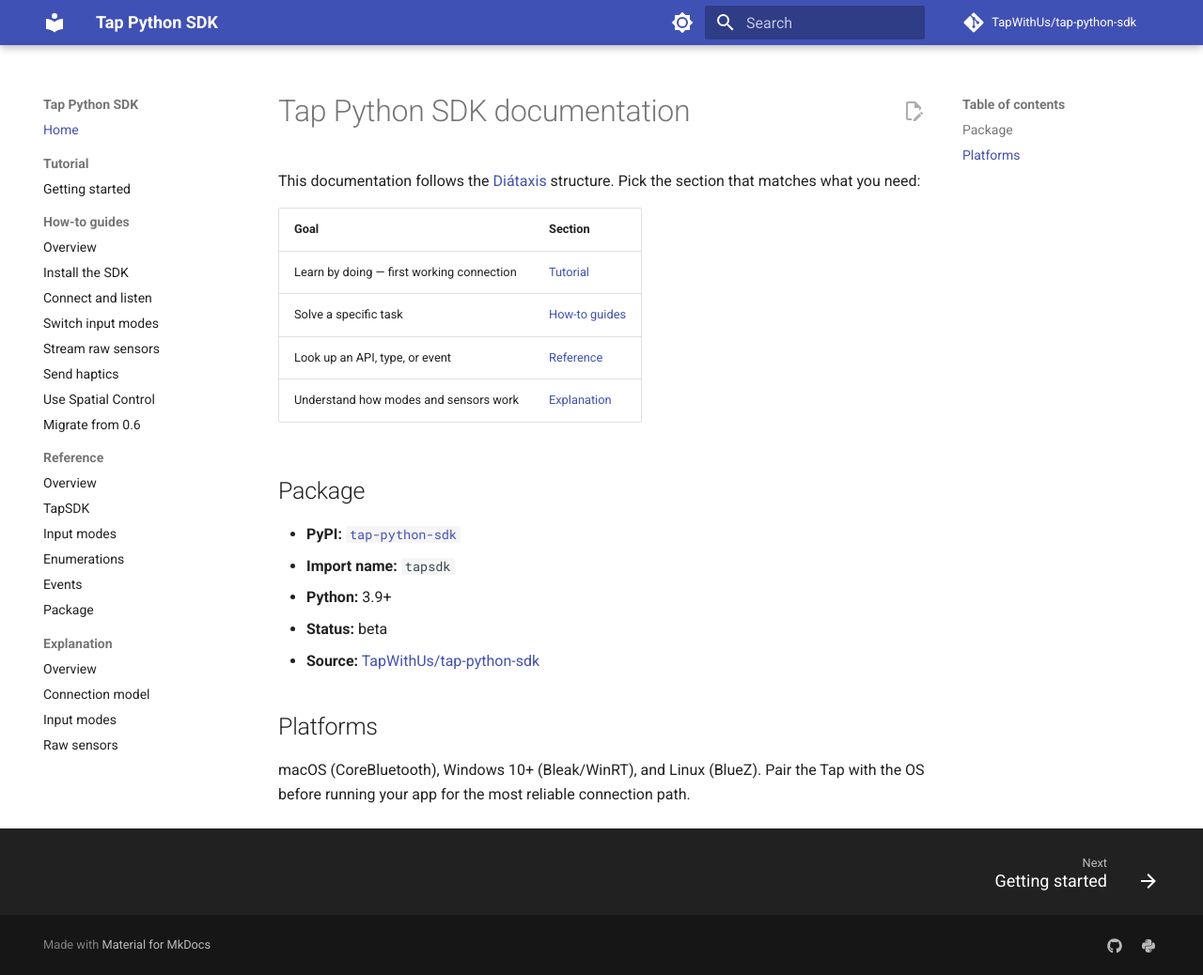
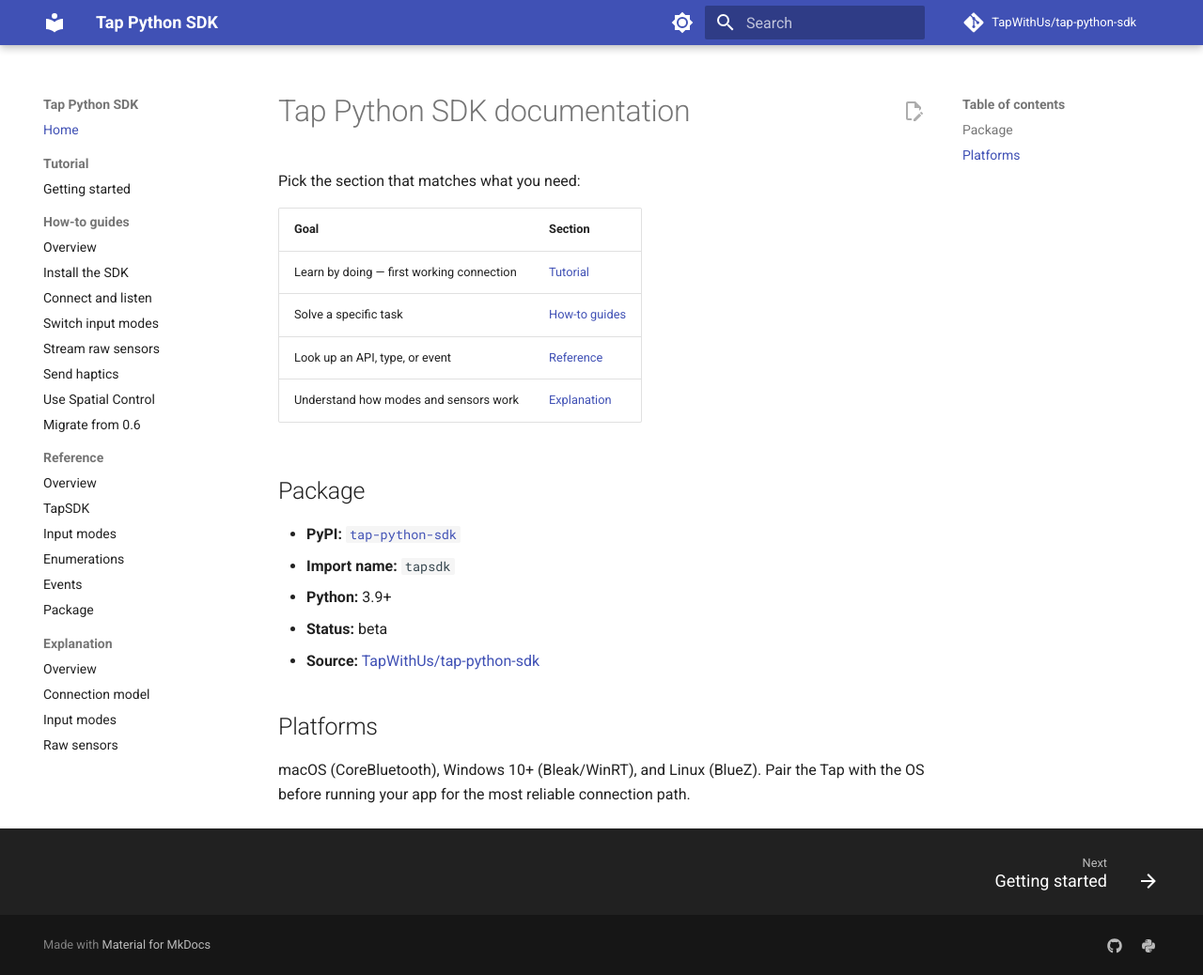
Before and after one commit to TapWithUs/tap-python-sdk, an MkDocs documentation site: the page built from docs/index.md, in a window 1280 px wide and 1038 px high. Shown: the whole window at 94% size. Built offline with MkDocs 1.6.1 and Material for MkDocs 9.7.7, drawn with Linux system fonts in a browser that asks for light colours; comment, search, counter and statistics services are not loaded.

Commit message:
Fix Verify docs CI: pass --trust to Cursor agent
Headless agent exits on workspace trust prompt in GitHub Actions.
Also drop Diátaxis/CI mentions from published docs per review.

Co-authored-by: Cursor <cursoragent@cursor.com>

```diff
--- a/docs/index.md
+++ b/docs/index.md
@@ -1,6 +1,6 @@
 # Tap Python SDK documentation
 
-This documentation follows the [Diátaxis](https://diataxis.fr/) structure. Pick the section that matches what you need:
+Pick the section that matches what you need:
 
 | Goal | Section |
 |------|---------|
```
Also changed, not shown: Readme.md (+1 -3 lines), 1 other file.
